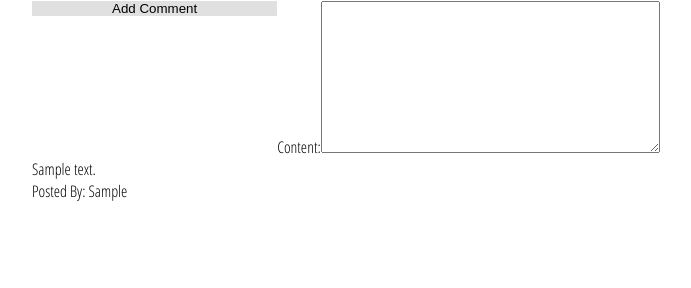
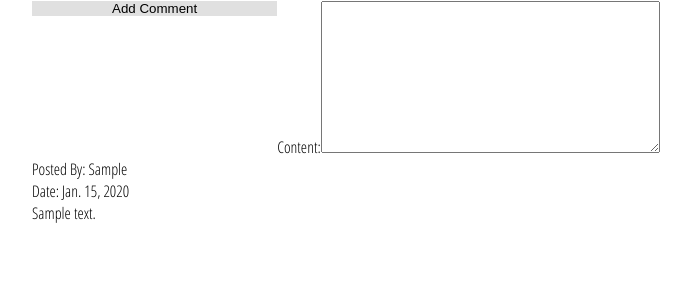
Before and after one commit to jfernnn/Issues-That-Matter, a Django app: page /resources/1/ in a window 1280 px wide. Shown: the part 977-1265 px from the top of the page, without its empty margins (32-723 px from the left). Before the commit the page ends 1178 px from the top, so only its background shows below. Run offline with Django 3.2, Linux system fonts and the light colour scheme; tables that the repository leaves empty hold one stand-in row (values such as "Sample post"); grey boxes marked "Sample" are stand-in pictures.

Commit message:
some updates

```diff
--- a/main_app/templates/resources/detail.html
+++ b/main_app/templates/resources/detail.html
@@ -38,8 +38,9 @@
     </form>
     {% if comments %}
     {% for comment in comments %}
+        <p>Posted By: {{ comment.user }}</p>
+        <p>Date: {{ comment.date }}</p>
         <p>{{ comment.content }}</p>
-        <p>Posted By: {{ comment.user }}</p>
         {% endfor %}
     {% else %}
         <p>Add a comment!</p>
```
